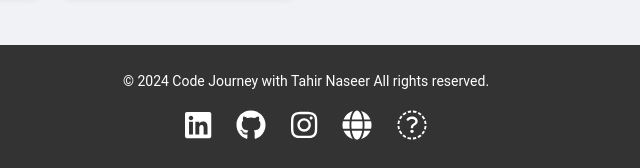
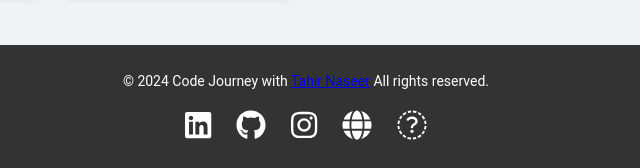
Before and after one commit to imtahirnaseer/Programming-Source-Code, a plain HTML site: page index.html in a window 1280 px wide. Shown: the part 721-889 px from the top of the page, 334-974 px from the left. Drawn offline with Linux system fonts and the light colour scheme.

Commit message:
This is index.html File

```diff
--- a/index.html
+++ b/index.html
@@ -107,7 +107,7 @@
     </section>
 
     <footer>
-        <p>© 2024 Code Journey with Tahir Naseer All rights reserved.</p>
+       <p>© 2024 Code Journey with <a href="https://imtahirnaseer.github.io/Portfolio" target="_blank" title="Tahir Naseer" style="color: blue;">Tahir Naseer</a> All rights reserved.</p>
         <div class="social-icons">
             <a href="https://www.linkedin.com/in/imtahirnaseer" target="_blank" title="LinkedIn">
                 <i class="fab fa-linkedin"></i>
```
